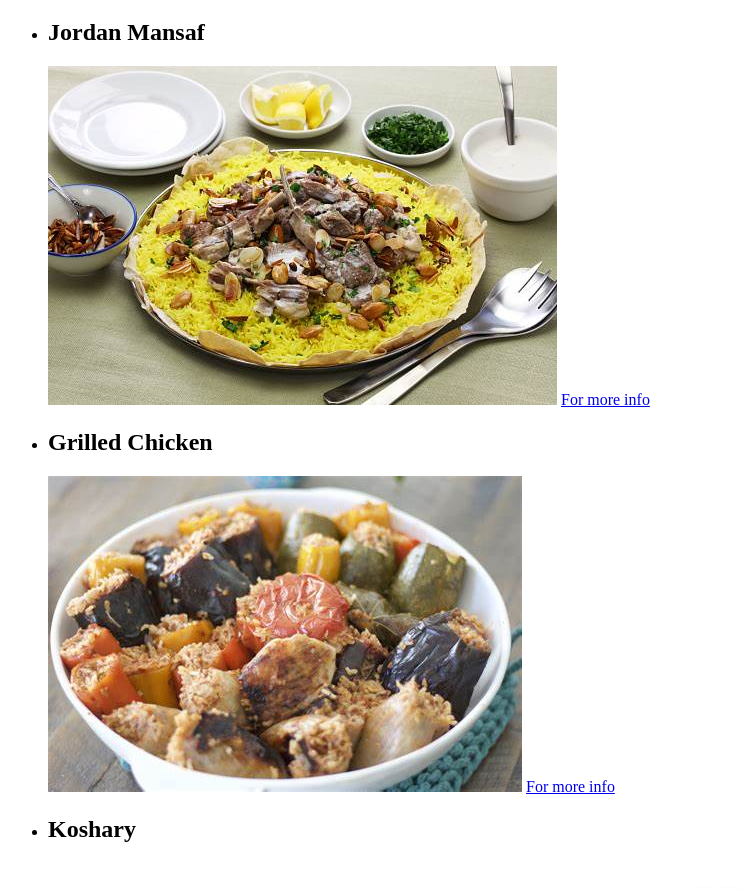
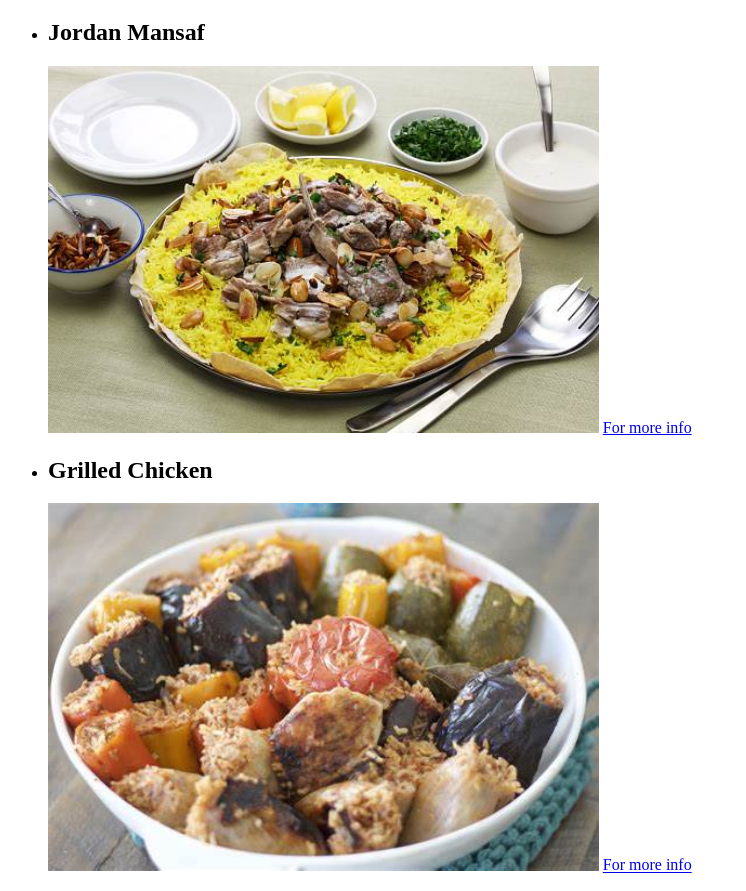
Before and after one commit to Zainab-Yhya/Project, a plain HTML site: page index.html in a window 1280 px wide. Shown: the part 61-952 px from the top of the page, without its empty margins (0-746 px from the left). Drawn offline with Linux system fonts and the light colour scheme.

Commit message:
Update index.html

```diff
--- a/index.html
+++ b/index.html
@@ -14,19 +14,19 @@
                 <ul>
                     <li>
                         <h2>Jordan Mansaf</h2>
-                        <img src="Jordan_Mansaf.jfif" alt="Jordan_Mansaf">
+                        <img src="Jordan_Mansaf.jfif" alt="Jordan_Mansaf" style="width:45%;">
                         <a href="https://www.cheftariq.com/recipe/mansaf/">For more info</a>
                     </li>
 
                     <li>
                         <h2>Grilled Chicken</h2>
-                        <img src="Iraqi_Dolma.jfif" alt="Iraqi_Dolma">
+                        <img src="Iraqi_Dolma.jfif" alt="Iraqi_Dolma" style="width:45%;">
                         <a href="https://www.arabirecipes.com/iraqi-dolma/">For more info</a>
                     </li>
 
                     <li>
                         <h2>Koshary</h2>
-                        <img src="Koshary.jfif" alt="Koshary">
+                        <img src="Koshary.jfif" alt="Koshary" style="width:45%;">
                         <a href="https://amiraspantry.com/egyptian-koshari/">For more info</a>
                     </li>
                 </ul>
```
